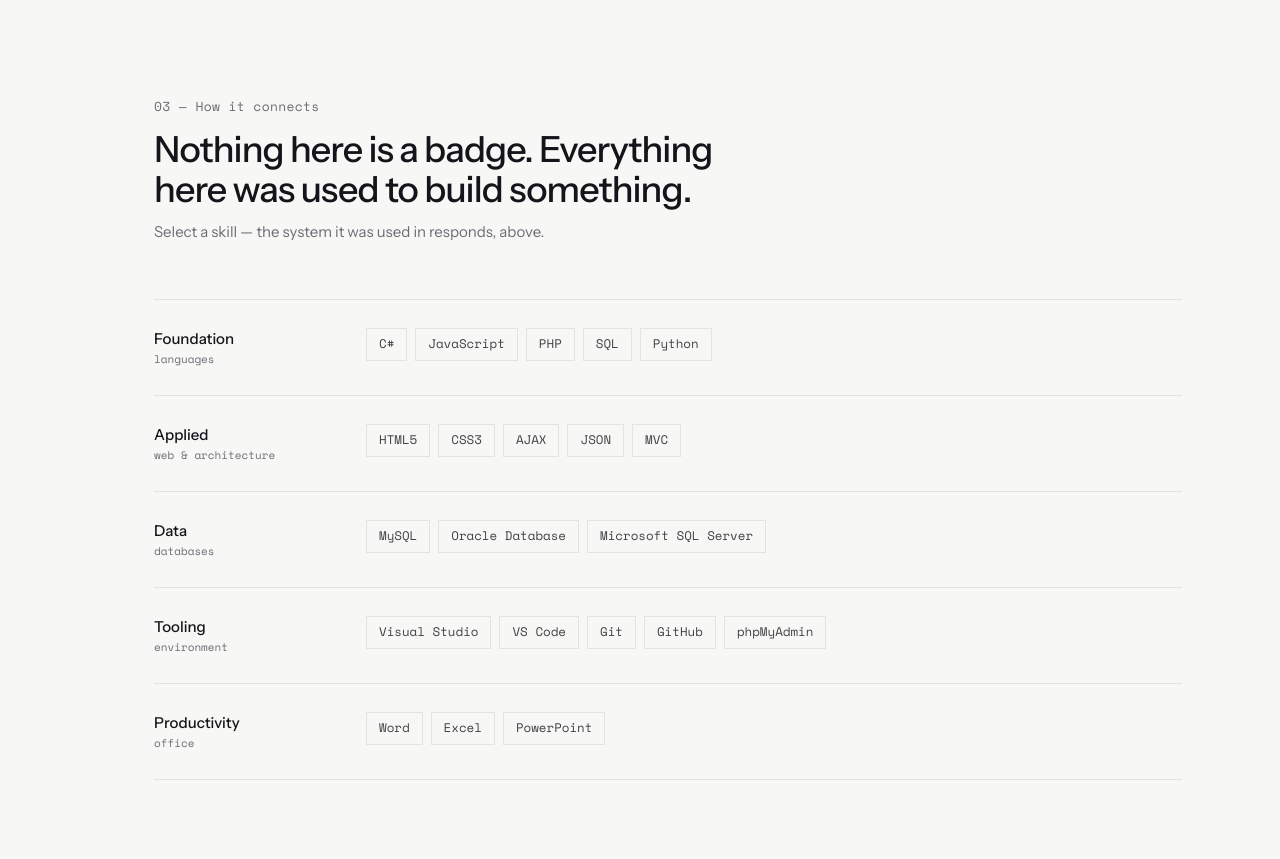
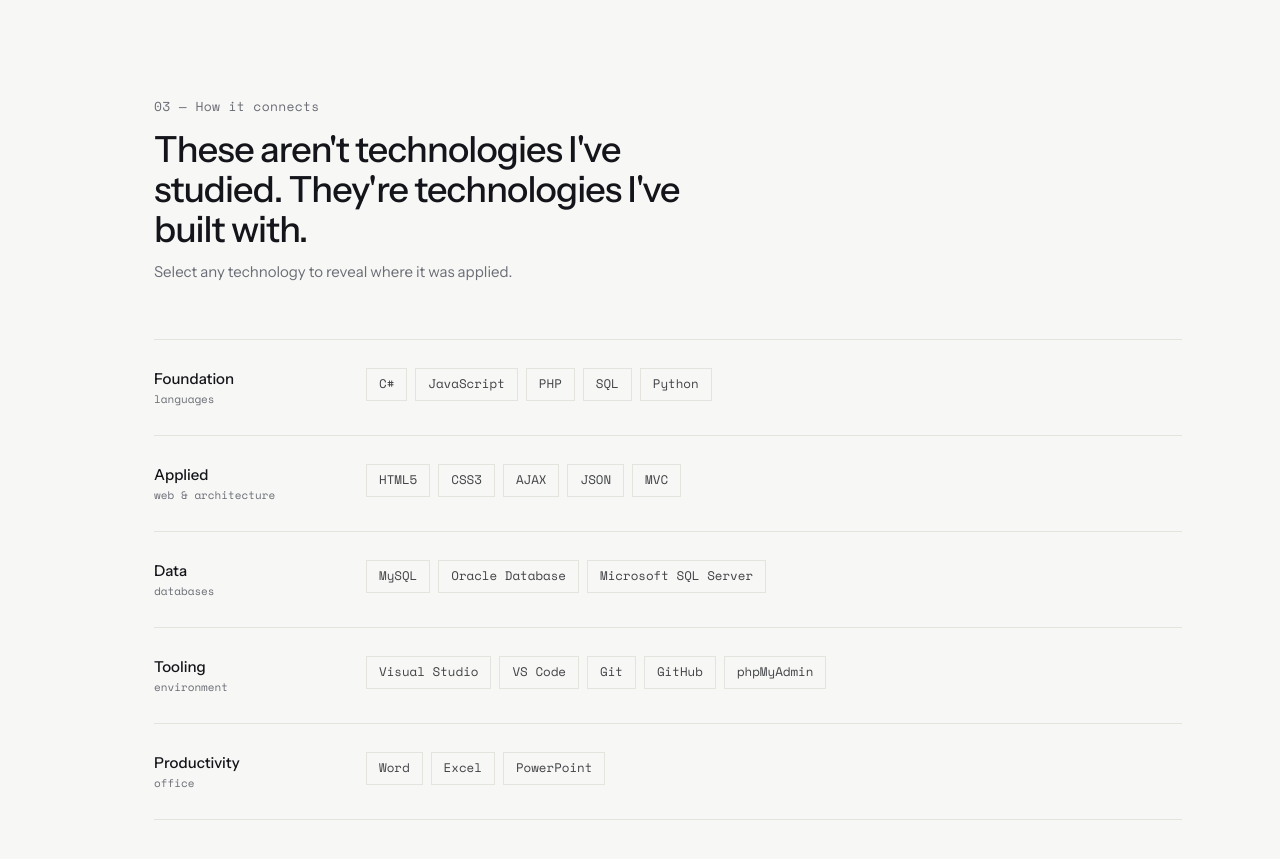
Before and after one commit to UdayDey-Boss/UdayDey-Boss.github.io, a Next.js app: page / in a window 1280 px wide. Shown: the part 2400-3259 px from the top of the page. Built offline with nearby package versions, Linux system fonts and the light colour scheme.

Commit message:
Update text and button styles in Connects component

```diff
--- a/components/Connects.tsx
+++ b/components/Connects.tsx
@@ -16,10 +16,10 @@
           03 — How it connects
         </p>
         <h2 className="text-3xl md:text-4xl font-medium tracking-tight max-w-xl mb-3">
-          Nothing here is a badge. Everything here was used to build something.
+          These aren't technologies I've studied. They're technologies I've built with.
         </h2>
         <p className="text-[15px] text-muted mb-12 md:mb-14 max-w-md">
-          Select a skill — the system it was used in responds, above.
+         Select any technology to reveal where it was applied.
         </p>
 
         <div className="flex flex-col">
@@ -46,8 +46,8 @@
                       aria-pressed={isActive}
                       onClick={() => toggleSkill(skill.id)}
                       className={`font-mono text-[12.5px] px-3 py-1.5 border transition-colors duration-200 ${
-                        isActive
-                          ? "bg-ink text-bg border-ink"
+                       isActive
+  ? "bg-ink text-bg border-ink scale-[1.03] shadow-sm"
                           : "border-border text-ink/80 hover:border-borderStrong hover:bg-surface"
                       }`}
                     >
```
